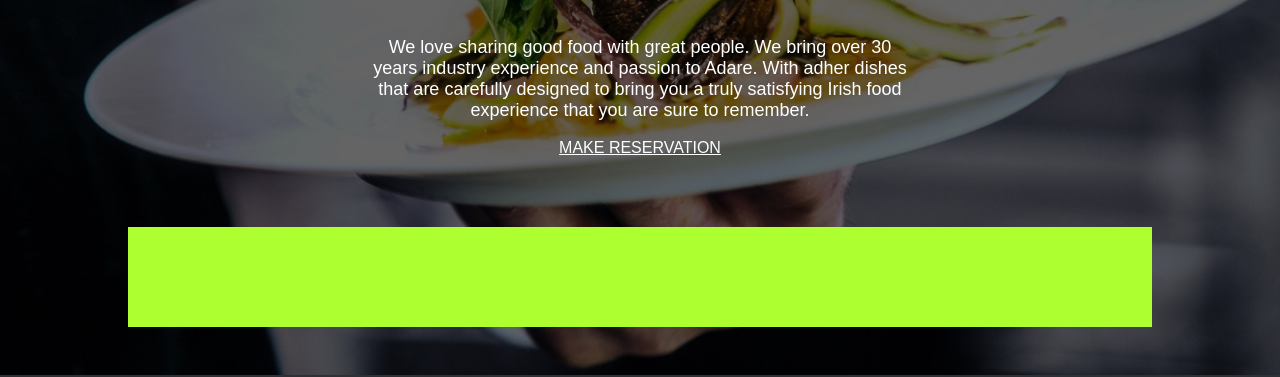
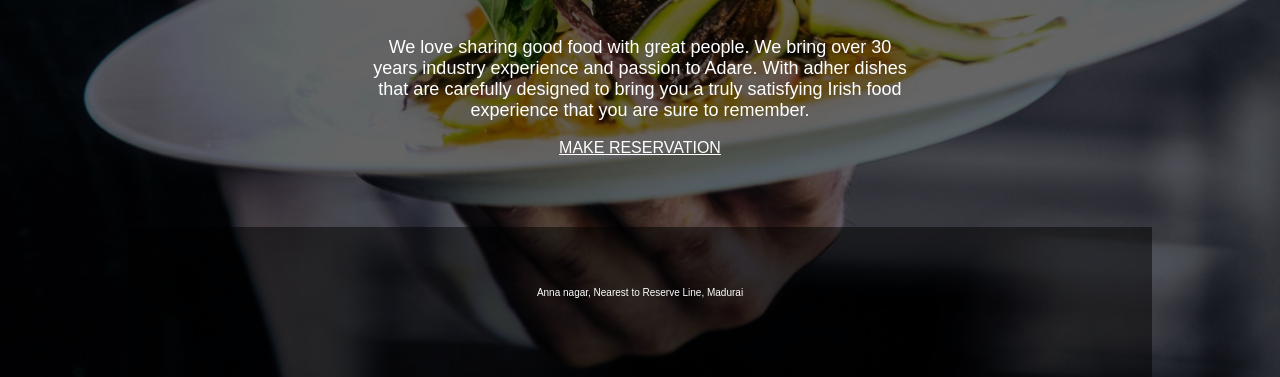
Before and after one commit to nandhirajan/html-css-restaurant-website, a plain HTML site: page index.html in a window 1280 px wide. Shown: the part 425-802 px from the top of the page. Drawn offline with Linux system fonts and the light colour scheme.

Commit message:
Comple the footer

```diff
--- a/index.html
+++ b/index.html
@@ -32,7 +32,7 @@
         </main>
 
         <footer>
-
+            <p>Anna nagar, Nearest to Reserve Line, Madurai</p>
         </footer>
     </div>
 
--- a/style.css
+++ b/style.css
@@ -37,8 +37,12 @@ main {
 }
 
 footer {
-    background-color:greenyellow;
-    height:100px;
+    background-color:rgba(0,0,0,0.5);
+    height:50px;
+    text-align: center;
+    padding-top:50px;
+    padding-bottom:50px;
+
 }
 
 h1 {
@@ -64,3 +68,7 @@ nav a {
     padding-right: 10px;
     padding-left: 10px;
 }
+
+footer p {
+    font-size: 10px;
+}
```
